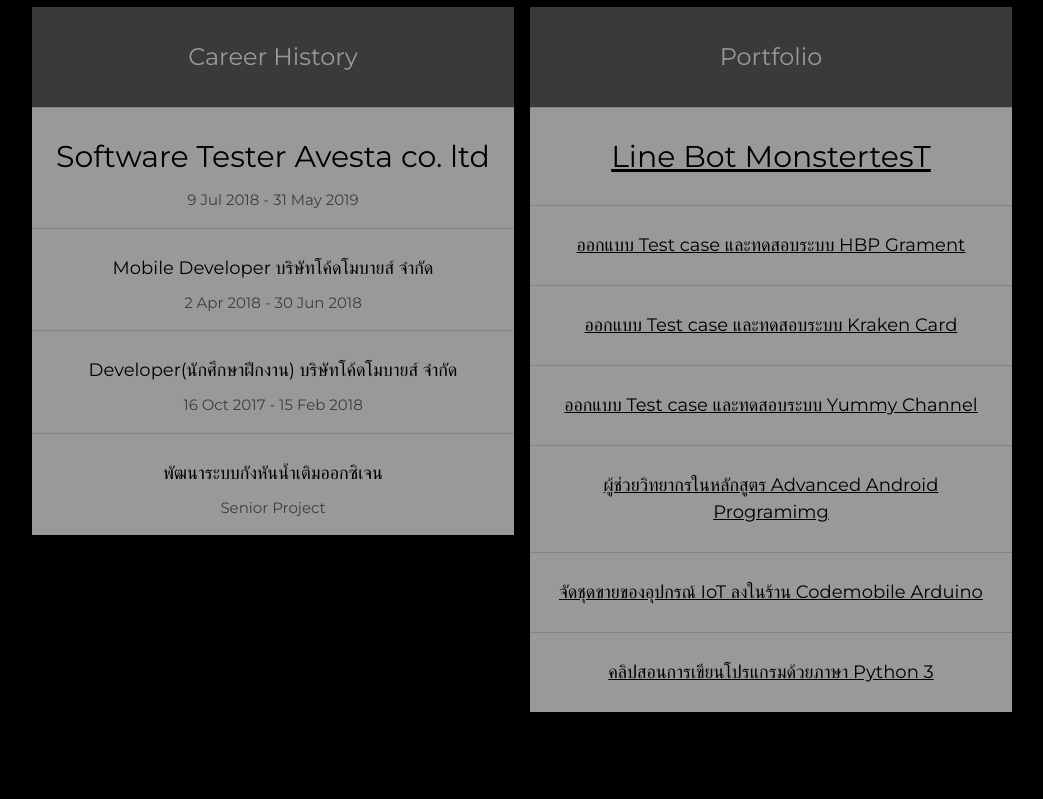
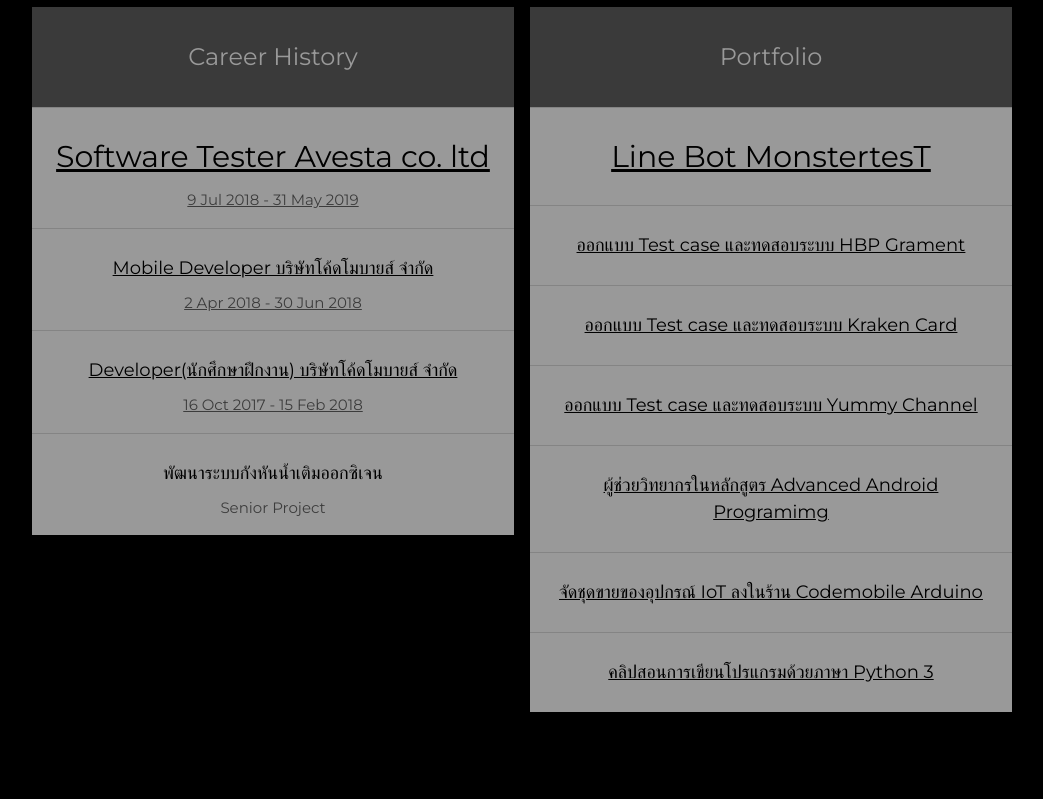
Before and after one commit to Monsterope/mymonsterlove, a plain HTML site: page index.html in a window 1280 px wide. Shown: the part 1941-2740 px from the top of the page, without its empty margins (178-1221 px from the left). Drawn offline with nearby package versions, Linux system fonts and the light colour scheme.

Commit message:
insert certificate my work

```diff
--- a/index.html
+++ b/index.html
@@ -26,7 +26,8 @@
 <link rel="stylesheet" href="https://www.w3schools.com/w3css/4/w3.css">
 <link rel="stylesheet" href="https://fonts.googleapis.com/css?family=Montserrat">
 <link rel="stylesheet" href="https://cdnjs.cloudflare.com/ajax/libs/font-awesome/4.7.0/css/font-awesome.min.css">
-<link rel="stylesheet" href="https://use.fontawesome.com/releases/v5.8.1/css/all.css" integrity="sha384-50oBUHEmvpQ+1lW4y57PTFmhCaXp0ML5d60M1M7uH2+nqUivzIebhndOJK28anvf" crossorigin="anonymous">
+<link rel="stylesheet" href="https://use.fontawesome.com/releases/v5.8.1/css/all.css"
+  integrity="sha384-50oBUHEmvpQ+1lW4y57PTFmhCaXp0ML5d60M1M7uH2+nqUivzIebhndOJK28anvf" crossorigin="anonymous">
 <style>
   body,
   h1,
@@ -134,7 +135,8 @@
       <div class="w3-white">
         <div class="w3-container w3-padding-small w3-center w3-dark-grey" style="height:28px;width:35%">35%</div>
       </div><br>
-      <a href="https://docs.google.com/document/d/1y5VmlvHn9WgInPwPPl77IVLHM2HTKzp2MBg6i-vG8YA/edit?usp=sharing" target="_blank">
+      <a href="https://docs.google.com/document/d/1y5VmlvHn9WgInPwPPl77IVLHM2HTKzp2MBg6i-vG8YA/edit?usp=sharing"
+        target="_blank">
         <button class="w3-button w3-light-grey w3-padding-large w3-section">
           <i class="fas fa-address-card"></i> View My Resume
         </button>
@@ -173,16 +175,25 @@
           <ul class="w3-ul w3-white w3-center w3-opacity w3-hover-opacity-off">
             <li class="w3-dark-grey w3-xlarge w3-padding-32">Career History</li>
             <li class="w3-padding-16">
+              <a href="https://drive.google.com/file/d/16u_y2DW_RsnNfzfH7P4yAgBv_0tSoAD9/view?usp=sharing"
+                target="_blank">
                 <h2>Software Tester Avesta co. ltd</h2>
                 <span class="w3-opacity">9 Jul 2018 - 31 May 2019</span>
+              </a>
             </li>
             <li class="w3-padding-16">
+              <a href="https://drive.google.com/file/d/17RQzHAQ-zpCjrY8FCRImfBLtmuJfuO-N/view?usp=sharing"
+                target="_blank">
                 <h5>Mobile Developer บริษัทโค้ดโมบายส์ จำกัด</h5>
                 <span class="w3-opacity">2 Apr 2018 - 30 Jun 2018</span>
+              </a>
             </li>
             <li class="w3-padding-16">
+              <a href="https://drive.google.com/file/d/1PUP3hbzfbT7QByFC1EONw6rxoLnrpCfY/view?usp=sharing"
+                target="_blank">
                 <h5>Developer(นักศึกษาฝึกงาน) บริษัทโค้ดโมบายส์ จำกัด</h5>
                 <span class="w3-opacity">16 Oct 2017 - 15 Feb 2018</span>
+              </a>
             </li>
             <li class="w3-padding-16">
               <h5>พัฒนาระบบกังหันน้ำเติมออกซิเจน</h5>
@@ -287,8 +298,11 @@
       <div class="w3-section">
         <p><i class="fa fa-map-marker fa-fw w3-text-white w3-xxlarge w3-margin-right"></i> Sisaket, TH</p>
         <!-- <p><i class="fa fa-phone fa-fw w3-text-white w3-xxlarge w3-margin-right"></i> Phone: +00 151515</p> -->
-        <p><i class="fa fa-envelope fa-fw w3-text-white w3-xxlarge w3-margin-right"> </i> Email: dachawat.fang57@sskru.ac.th</p>
-        <a href="https://medium.com/@dachawat.fang57" target="_blank"><p><i class="fab fa-medium-m fa-fw w3-text-white w3-xxlarge w3-margin-right"></i> Dachawat Fangnok</p></a>
+        <p><i class="fa fa-envelope fa-fw w3-text-white w3-xxlarge w3-margin-right"> </i> Email:
+          dachawat.fang57@sskru.ac.th</p>
+        <a href="https://medium.com/@dachawat.fang57" target="_blank">
+          <p><i class="fab fa-medium-m fa-fw w3-text-white w3-xxlarge w3-margin-right"></i> Dachawat Fangnok</p>
+        </a>
       </div><br>
       <!-- <p>Lets get in touch. Send me a message:</p>
 
@@ -310,8 +324,10 @@
     <footer class="w3-content w3-padding-64 w3-text-grey w3-xlarge">
       <!-- <i class="fa fa-facebook-official w3-hover-opacity"></i>
       <i class="fa fa-instagram w3-hover-opacity"></i> -->
-      <a href="https://www.facebook.com/monsterlove.fangnok" target="_blank"><i class="fab fa-facebook-square w3-hover-opacity"></i></a>
-      <a href="https://www.instagram.com/monsterlove_portable" target="_blank"><i class="fab fa-instagram w3-hover-opacity"></i></a>
+      <a href="https://www.facebook.com/monsterlove.fangnok" target="_blank"><i
+          class="fab fa-facebook-square w3-hover-opacity"></i></a>
+      <a href="https://www.instagram.com/monsterlove_portable" target="_blank"><i
+          class="fab fa-instagram w3-hover-opacity"></i></a>
       <a href="https://line.me/ti/p/gHG67eiN6e" target="_blank"><i class="fab fa-line w3-hover-opacity"></i></a>
       <!-- <i class="fa fa-snapchat w3-hover-opacity"></i>
       <i class="fa fa-pinterest-p w3-hover-opacity"></i>
```
Lines whose indentation alone changed are shown as unchanged.
